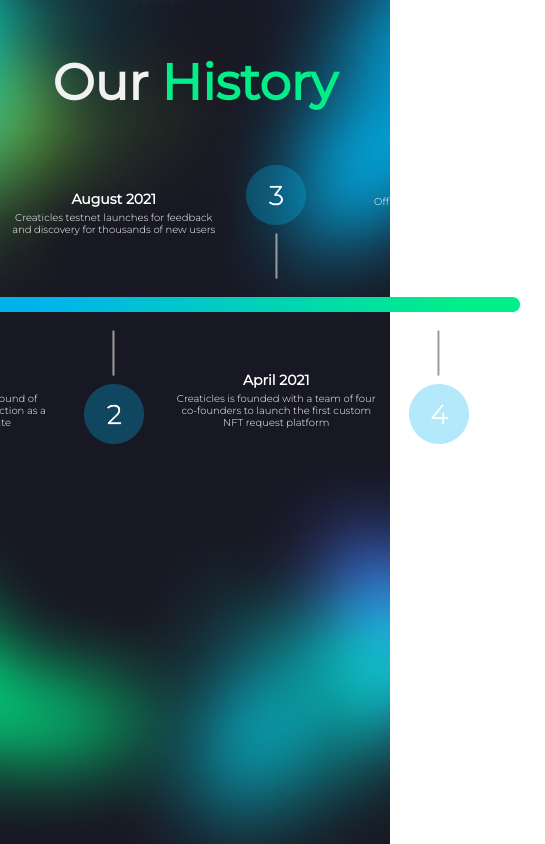
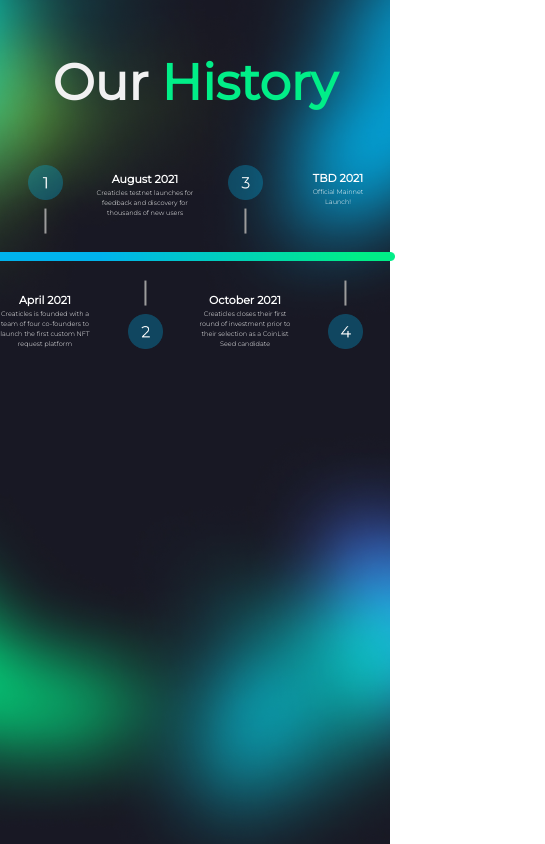
Before and after one commit to zerofille/creaticles, a React (Create React App) app: page / in a window 390 px wide. Shown: the whole page, 545 px wide, since content can reach past the window. Built offline with nearby package versions, Linux system fonts and the light colour scheme.

Commit message:
Add more adaptive styles

```diff
--- a/src/Components/FullSection.sass
+++ b/src/Components/FullSection.sass
@@ -26,3 +26,11 @@
 @media (max-width: 950px)
   .union
     width: 650px
+@media (max-width: 685px)
+  .union
+    width: 400px
+//@media (max-width: 685px)
+//  .union
+//    transform: rotate(-90deg)
+//    width: 741px
+//    height: 18px
--- a/src/Components/FullSection.tsx
+++ b/src/Components/FullSection.tsx
@@ -23,9 +23,9 @@ function FullSection() {
         <img className="union" alt="line" src={union}/>
         <HalfSection
 
-          header={'April 2021'} header2={'October 2021'}
-          text={'Creaticles is founded with a team of four co-founders to launch the first custom NFT request platform'}
-          text2={'Creaticles closes their first round of investment prior to their selection as a CoinList Seed candidate'}
+          header={'October 2021'} header2={'April 2021'}
+          text={'Creaticles closes their first round of investment prior to their selection as a CoinList Seed candidate'}
+          text2={'Creaticles is founded with a team of four co-founders to launch the first custom NFT request platform'}
           src={four} src2={two} stylesForLine={'revLine'} numberSt={'reverse'} className={'rowReverse'}/>
       </div>
     </section>
--- a/src/Components/HalfSection.sass
+++ b/src/Components/HalfSection.sass
@@ -1,7 +1,3 @@
-
-
-
-
 .row
   display: flex
   flex-direction: row
@@ -27,3 +23,9 @@
     margin-top: 40px
   .row
     margin-bottom: 40px
+
+@media (max-width: 685px)
+  .rowReverse
+    margin-top: 30px
+  .row
+    margin-bottom: 30px
--- a/src/Components/NumberBlock.sass
+++ b/src/Components/NumberBlock.sass
@@ -47,3 +47,15 @@
     margin-bottom: 30px
   .nonRevLine
     margin-top: 30px
+
+@media (max-width: 685px)
+  .number
+    width: 35px
+  .reverse, .nonReverse
+    width: 100px
+  .revLine,.nonRevLine
+    width: 25px
+  .revLine
+    margin-bottom: 20px
+  .nonRevLine
+    margin-top: 20px
--- a/src/Components/TextBlock.sass
+++ b/src/Components/TextBlock.sass
@@ -47,10 +47,35 @@ h3
 @media (max-width: 950px)
   .textBlockWrap
     width: 162.5px
+  .innerTextWrap
+    width: 152.5px
   p
     font-size: 10px
     line-height: 12px
-
+    width: 152.5px
+  .textWrapStyle, .headerStyle
+    width: 120px
+    margin-left: 16px
   h3
     font-size: 14px
     line-height: 25px
+    width: 162.5px
+  .headerStyle
+    margin-top: -20px
+
+@media (max-width: 685px)
+  .textBlockWrap, .innerTextWrap
+    width: 100px
+  p
+    font-size: 6.5px
+    line-height: 10px
+    width: 100px
+  .textWrapStyle, .headerStyle
+    width: 70px
+    margin-left: 8px
+  h3
+    font-size: 11px
+    line-height: 18px
+    width: 100px
+  .headerStyle
+    margin-top: -12px
```
